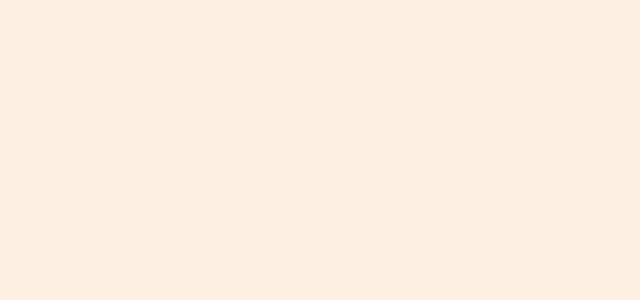
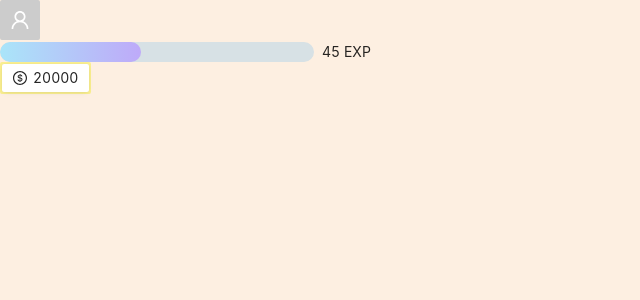
Before and after one commit to pigbearhsien/qbby-tracking, a React (Create React App) app in the folder frontend/: page / in a window 1280 px wide. Shown: the top 300 px of the page, without its empty margins (0-640 px from the left). Built offline with nearby package versions, Linux system fonts and the light colour scheme.

Commit message:
new components

```diff
--- /dev/null
+++ b/frontend/src/components/expBar.js
@@ -0,0 +1,27 @@
+import { Progress } from 'antd';
+import "antd/dist/antd.css"
+import React from 'react';
+
+const ExpBar = () => {
+
+    return(
+        <div
+        style={{
+            width: 350,
+        }}
+        >
+        <Progress
+        type='line'
+        strokeColor={{
+            '0%': '#AAE5F9',
+            '100%': '#BEAAF9',
+        }}
+        format={percent => `${percent} EXP`}
+        trailColor='#D7E1E5'
+        strokeWidth={20}
+        percent={45} />
+        </div>
+    )
+};
+
+export default ExpBar;
--- /dev/null
+++ b/frontend/src/components/moneyBar.js
@@ -0,0 +1,23 @@
+import "antd/dist/antd.css"
+import React from 'react';
+import { Segmented } from 'antd';
+import { DollarOutlined } from '@ant-design/icons';
+
+const MoneyBar = () => {
+  let money = 20000
+
+  return(
+    <Segmented
+      options={[
+        {
+          label: money,
+          value: 'Money',
+          icon: <DollarOutlined />,
+        }
+      ]}
+      style={{backgroundColor:"#F9EE90"}}
+    />
+    )
+  };
+
+export default MoneyBar;
--- /dev/null
+++ b/frontend/src/components/profile.js
@@ -0,0 +1,11 @@
+import { UserOutlined } from '@ant-design/icons';
+import { Avatar } from 'antd';
+import React from 'react';
+const Profile = () => (
+  <>
+    <div>
+      <Avatar shape="square" size={40} icon={<UserOutlined />} />
+    </div>
+  </>
+);
+export default Profile;
--- a/frontend/src/pages/mainPage.js
+++ b/frontend/src/pages/mainPage.js
@@ -1,18 +1,20 @@
+import ExpBar from "../components/expBar";
+import MoneyBar from "../components/moneyBar";
+import Profile from "../components/profile";
+
 const MainPage = () => {
   return (
     <div
       className="Background"
       style={{ backgroundColor: "#FDEFE1", height: "100%" }}
     >
-      <div className="Profile">
-        <img className="Photo"></img>
-        <p className="Name"></p>
-      </div>
-      <div className="EXP_Bar"></div>
-      <div className="Money"></div>
+      <Profile></Profile>
+      <ExpBar></ExpBar>
+      <MoneyBar></MoneyBar>
       <div className="ToDo"></div>
       <div className="Select_Bar"></div>
       <div className="Monster"></div>
+
     </div>
   );
 };
--- a/package.json
+++ b/package.json
@@ -9,5 +9,7 @@
     "start": "cd frontend && yarn start",
     "server": "cd backend && yarn server"
   },
-  "dependencies": {}
+  "dependencies": {
+    "antd": "^4.24.2"
+  }
 }
```
Also changed, not shown: 1 other file (tests, documents, lock files or other folders).
